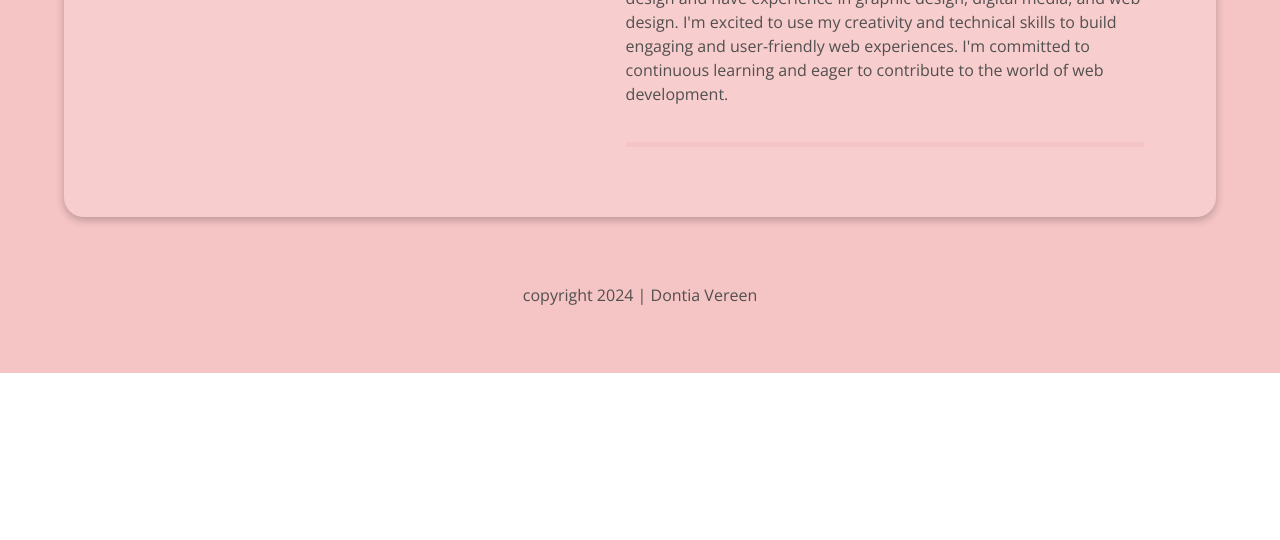
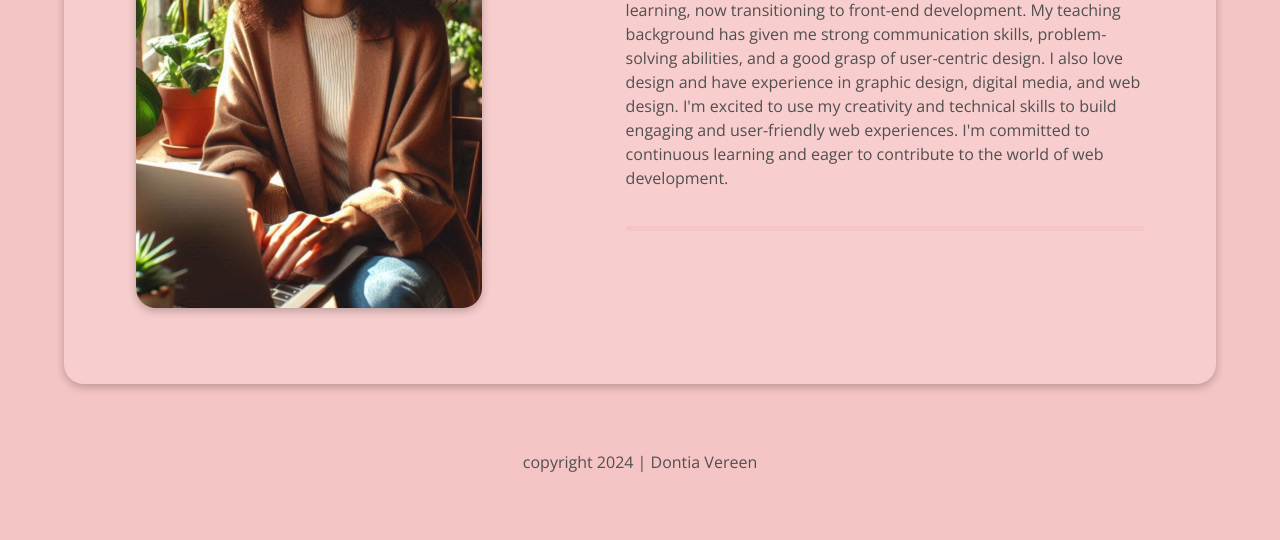
Before and after one commit to dontia/flexbox-profile-card-chal, a plain HTML site: page index.html in a window 1280 px wide. Shown: the part 467-1007 px from the top of the page. Before the commit the page ends 840 px from the top, so only its background shows below. Drawn offline with nearby package versions, Linux system fonts and the light colour scheme.

Commit message:
Update img src file and alt tag in HTML

```diff
--- a/index.html
+++ b/index.html
@@ -23,7 +23,7 @@
     <article>
       <div class="content-wrapper">
         <div class="profile-image-container">
-          <img src="img/pexels-monstera-production-5876695.jpg" alt="Lena Chang" class="profile-image">
+          <img src="img/female-designer-developer-profile-card-chal.jpg" alt="Lena Ellis" class="profile-image">
         </div>
         <div class="profile-description">
           <h2>About me!</h2>
```
